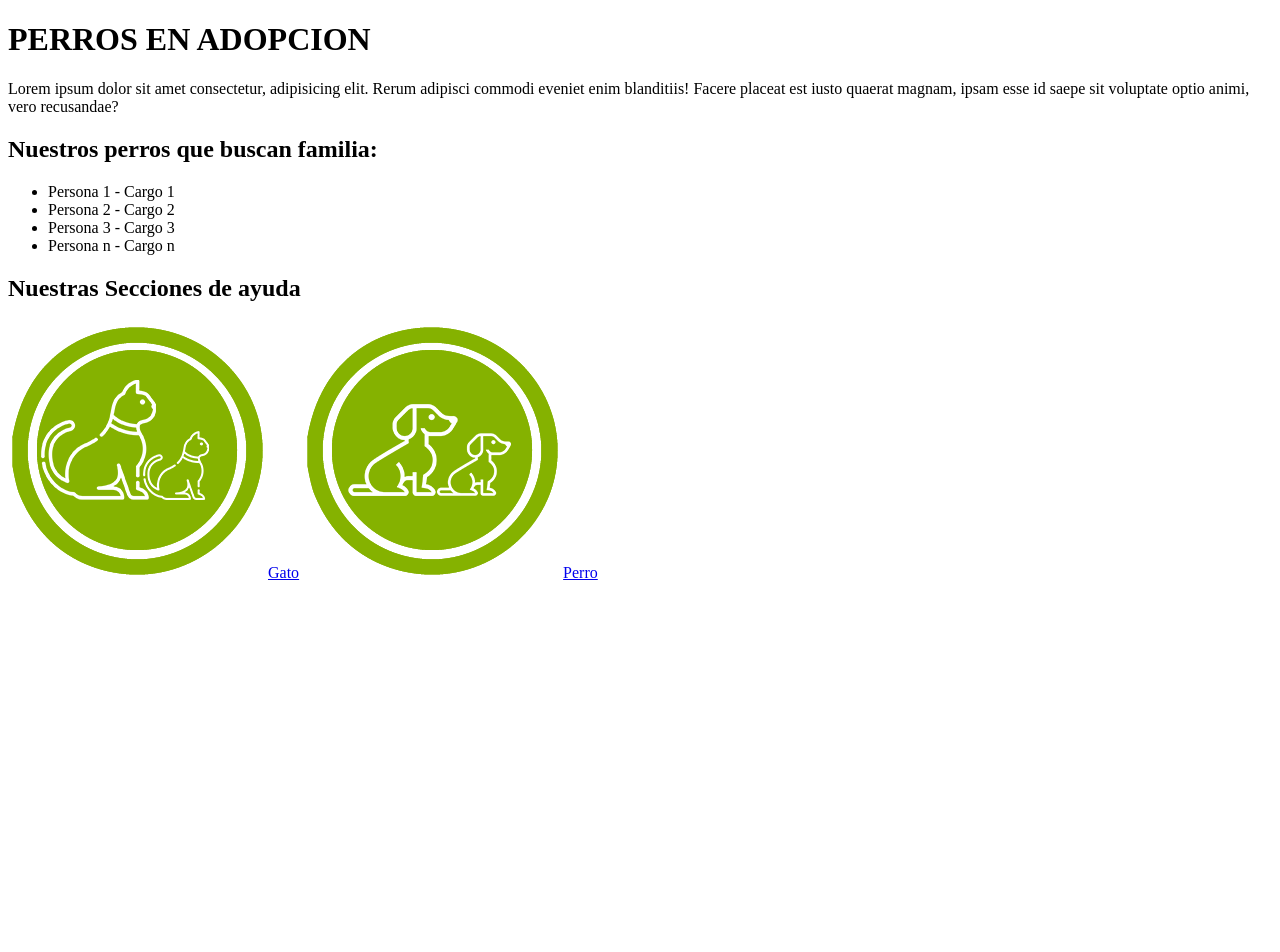
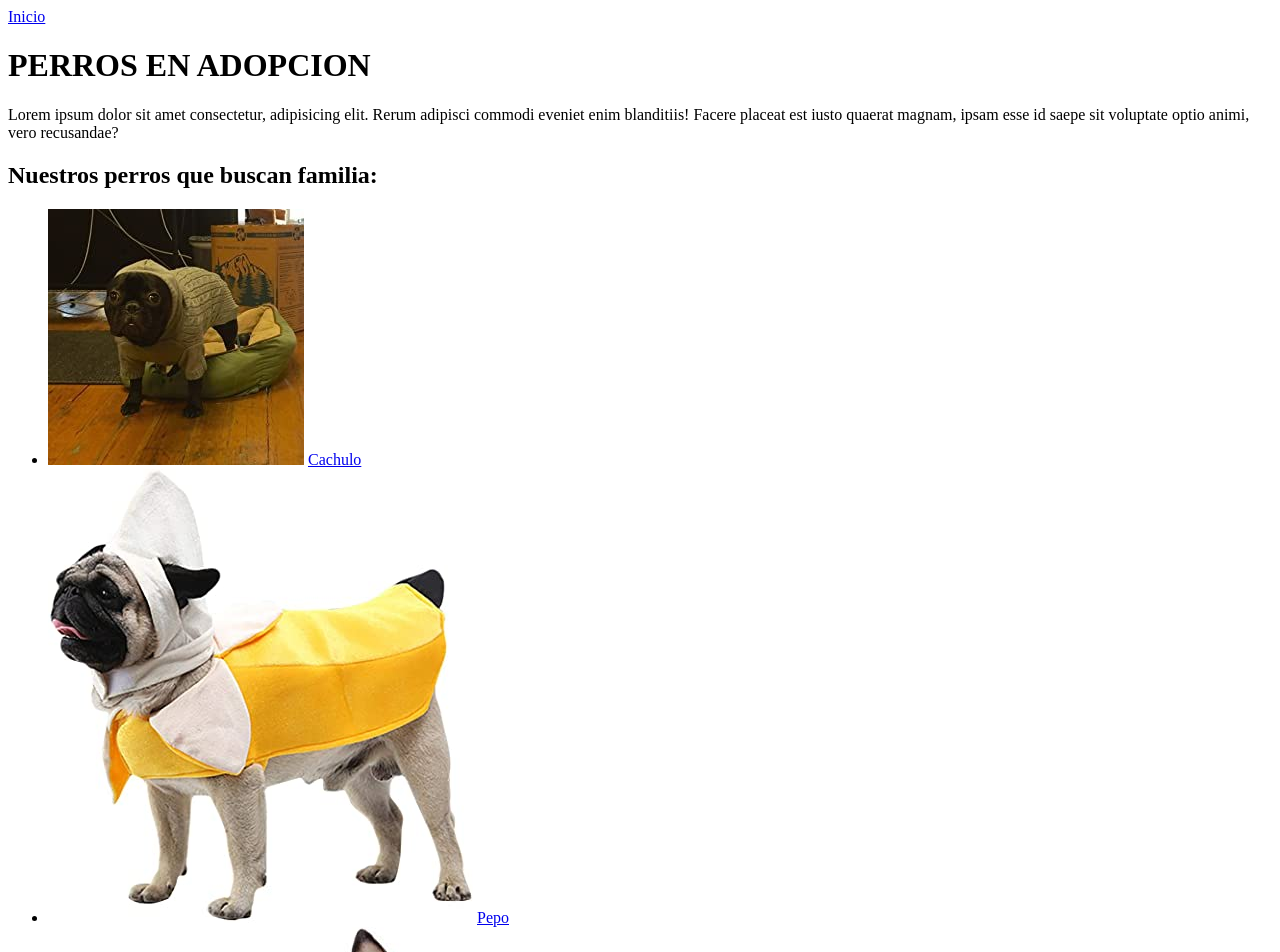
Before and after one commit to TomasMurilloH/Proyecto, a plain HTML site: page perros.html in a window 1280 px wide. Shown: the top 952 px of the page. Before the commit the page ends 800 px from the top, so only its background shows below. Drawn offline with Linux system fonts and the light colour scheme.

Commit message:
Pagina descripcion perro

```diff
--- a/perros.html
+++ b/perros.html
@@ -7,6 +7,7 @@
     <title>Perro</title>
 </head>
 <header>
+    <a href="index.html">Inicio</a>
     <h1>PERROS EN ADOPCION </h1>
     <p>Lorem ipsum dolor sit amet consectetur, adipisicing elit. Rerum adipisci commodi eveniet
         enim blanditiis! Facere placeat est iusto quaerat magnam, ipsam esse id saepe sit voluptate optio animi, vero recusandae?</p>
@@ -14,17 +15,13 @@
 <body>
     <h2>Nuestros perros que buscan familia:</h2>
     <ul>
-        <li>Persona 1 - Cargo 1</li>
-        <li>Persona 2 - Cargo 2</li>
-        <li>Persona 3 - Cargo 3</li>
-        <li>Persona n - Cargo n</li>
+        <li><img src="IMG/pipo.jpg" alt="Perro1">
+            <a href="#">Cachulo</a></li>
+        <li><img src="IMG/platano.jpg" alt="Perro2">
+            <a href="#">Pepo</a></li>
+        <li><img src="IMG/PIKA.jpg" alt="Perro3">
+            <a href="firulais.html">Firulais</a></li>
     </ul>
-
-    <h2>Nuestras Secciones de ayuda </h2>
-    <img src="img/edad-gato.png" alt="Gato">
-    <a href="gatos.html">Gato</a>
-    <img src="img/edad-perro.png" alt="Perro">
-    <a href="#">Perro</a>
 
 </body>
 </html>
```
Also changed, not shown: firulais.html (added, +23 -0 lines), index.html (+2 -2 lines), IMG/PIKA.jpg (added), IMG/pipo.jpg (added), IMG/platano.jpg (added).
